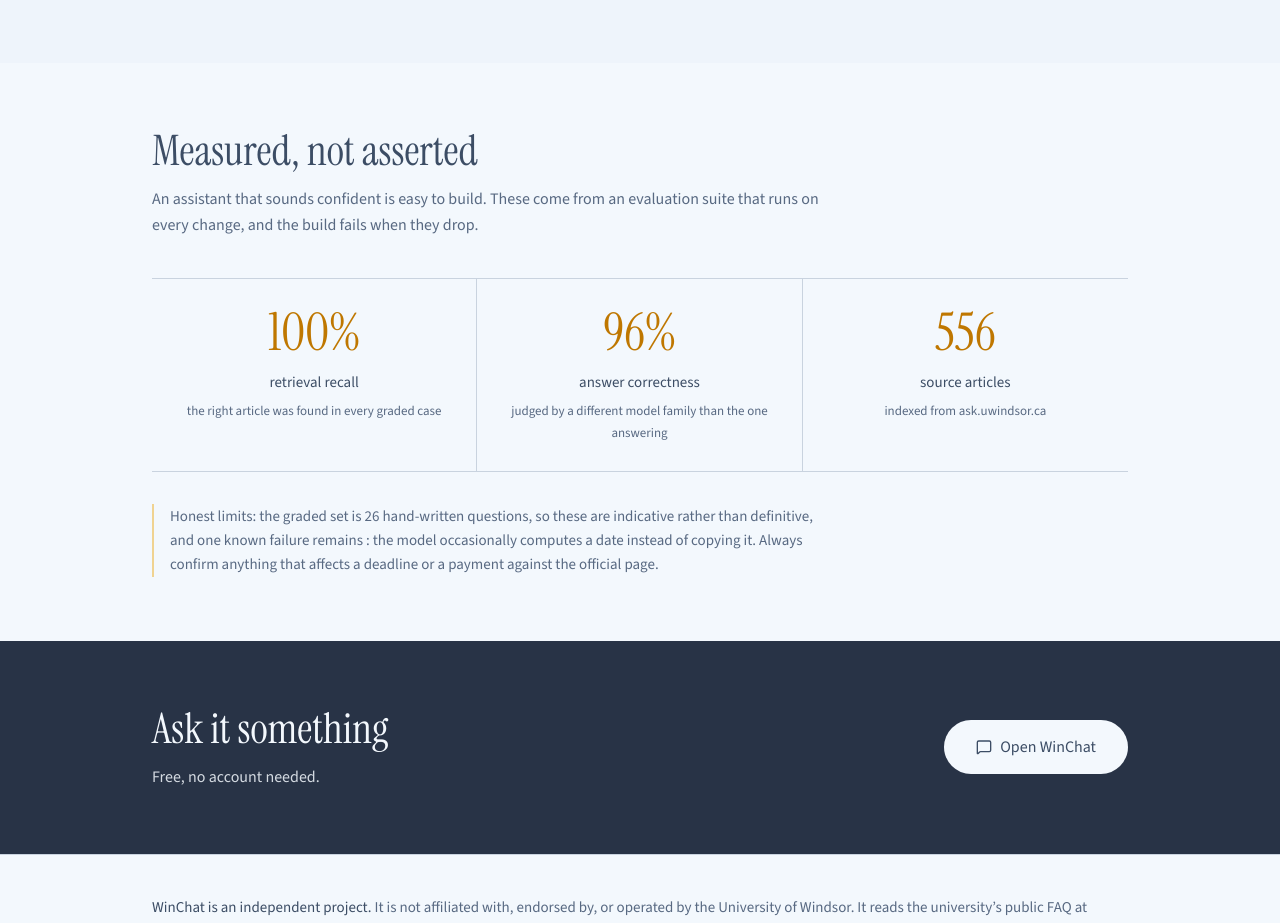
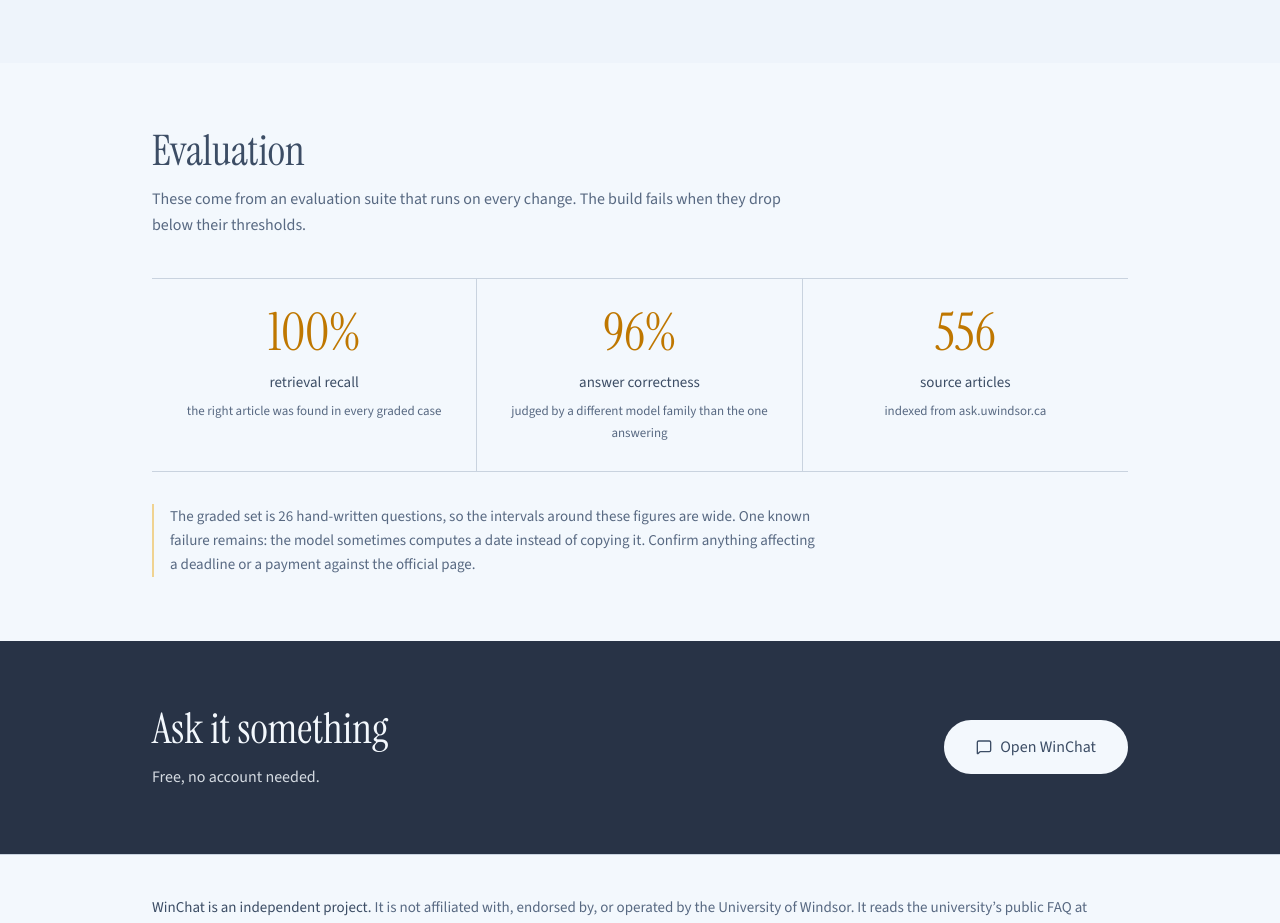
Before and after one commit to singhlify/winchat, a Next.js app in the folder frontend/: page / in a window 1280 px wide. Shown: the part 1026-1949 px from the top of the page. Built offline with nearby package versions, Linux system fonts and the light colour scheme; no server answers.

Commit message:
docs: plain wording on the readme and landing page

```diff
--- a/frontend/src/app/page.tsx
+++ b/frontend/src/app/page.tsx
@@ -210,12 +210,11 @@
             id="measured-heading"
             className="font-display text-3xl sm:text-4xl"
           >
-            Measured, not asserted
+            Evaluation
           </h2>
           <p className="text-muted-foreground mt-3 max-w-2xl text-base leading-relaxed">
-            An assistant that sounds confident is easy to build. These come from
-            an evaluation suite that runs on every change, and the build fails
-            when they drop.
+            These come from an evaluation suite that runs on every change. The
+            build fails when they drop below their thresholds.
           </p>
 
           <dl className="border-border mt-10 grid divide-y divide-border border-y sm:grid-cols-3 sm:divide-x sm:divide-y-0">
@@ -223,9 +222,6 @@
               <Reveal
                 key={stat.label}
                 delay={index * 0.08}
-                // Centred once the three sit side by side. Staggering them left/centre/right
-                // used the band's full width but left each column reading as its own
-                // fragment; centred, the three figures line up as one row of results.
                 className="px-2 py-7 sm:px-6 sm:text-center"
               >
                 <dt className="sr-only">{stat.label}</dt>
@@ -245,20 +241,14 @@
             ))}
           </dl>
 
-          {/* Stated on the page rather than buried in a repo, because a quality claim
-              without its caveat is a marketing claim. */}
           <p className="text-muted-foreground border-gold/50 mt-8 max-w-2xl border-l-2 pl-4 text-sm leading-relaxed">
-            Honest limits: the graded set is 26 hand-written questions, so these
-            are indicative rather than definitive, and one known failure remains
-            : the model occasionally computes a date instead of copying it.
-            Always confirm anything that affects a deadline or a payment against
-            the official page.
+            The graded set is 26 hand-written questions, so the intervals around
+            these figures are wide. One known failure remains: the model
+            sometimes computes a date instead of copying it. Confirm anything
+            affecting a deadline or a payment against the official page.
           </p>
         </section>
 
-        {/* The one deliberately loud block on the page. Every section above sits on the
-            same near-white ground, so a full-bleed band in the brand blue gives the page a
-            terminal beat and stops the closing CTA reading as one more row of text. */}
         <section className="bg-band text-band-foreground">
           <div className="mx-auto grid max-w-5xl gap-8 px-6 py-16 text-center lg:grid-cols-[1fr_auto] lg:items-center lg:text-left">
             <div>
```
Also changed, not shown: 1 other file (tests, documents, lock files or other folders).
